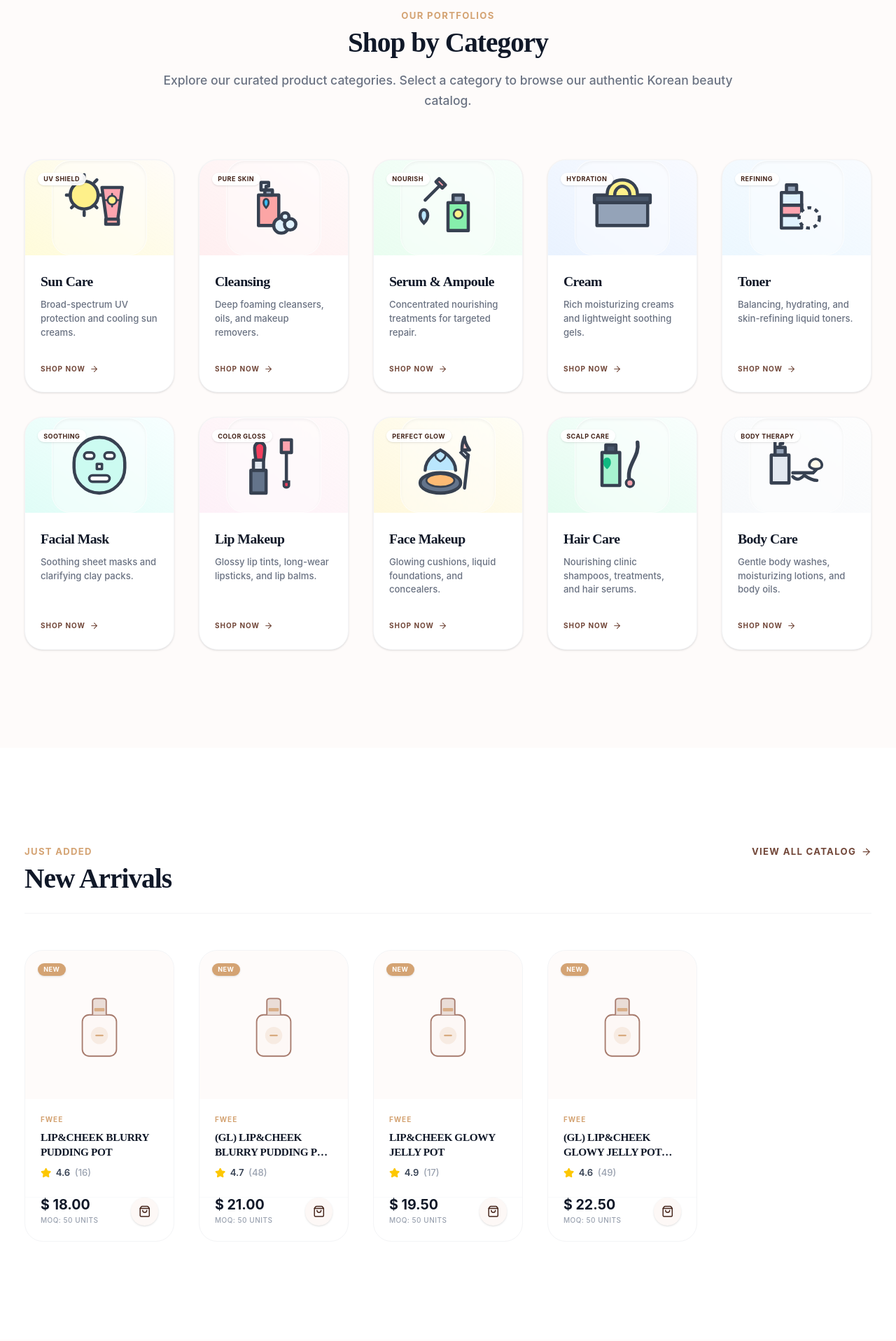
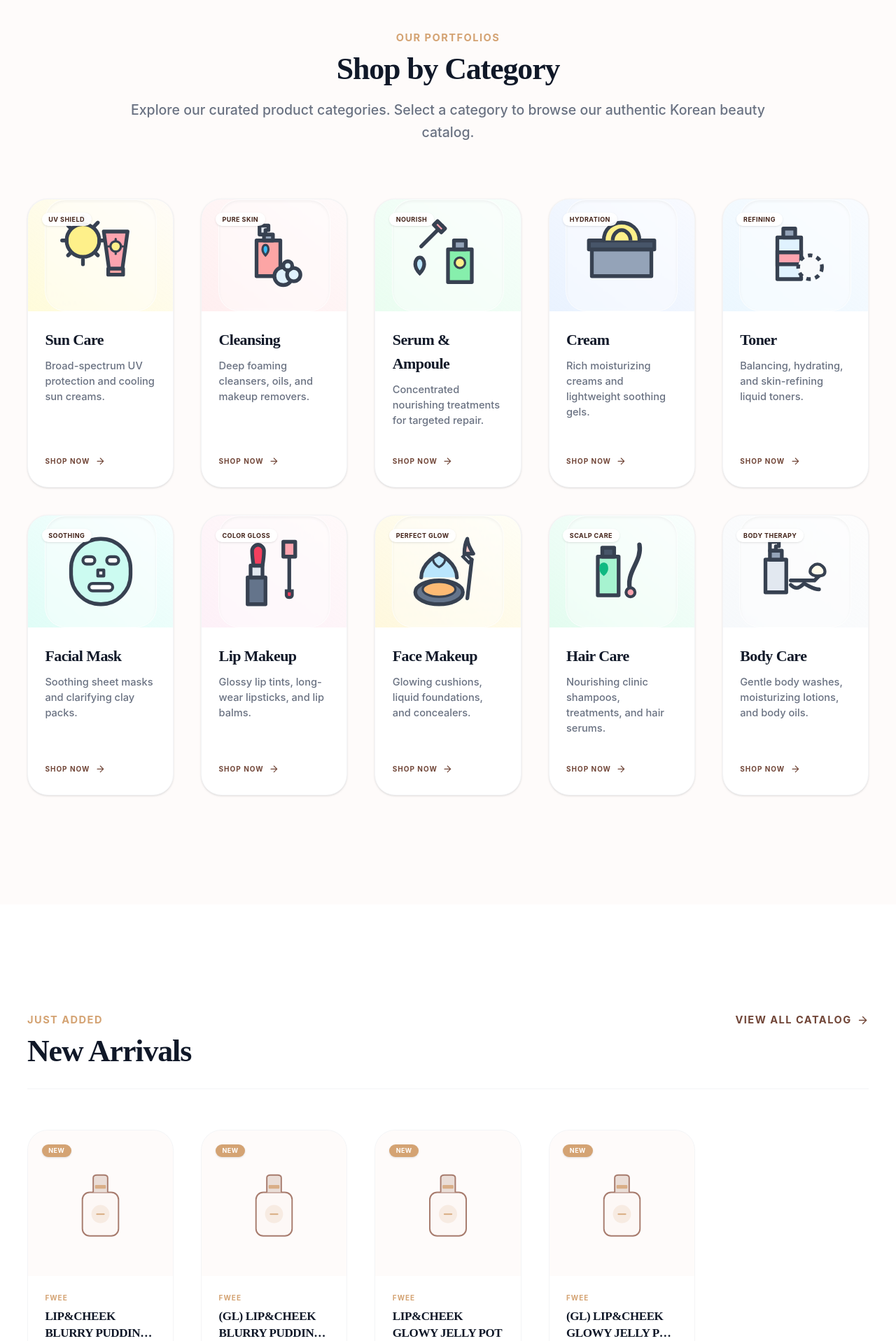
Before and after one commit to bangjune54-design/clicos-ecommerce, a React (Vite) app: page / in a window 1280 px wide. Shown: the part 880-2797 px from the top of the page at 70% size. Built offline with nearby package versions, Linux system fonts and the light colour scheme.

Commit message:
style: increase global root font-size for superb legibility and scale up all homepage icons

```diff
--- a/src/components/clicos/BestSellers.tsx
+++ b/src/components/clicos/BestSellers.tsx
@@ -72,7 +72,7 @@ export function BestSellers() {
 
                     {/* Rating indicator */}
                     <div className="flex items-center gap-1.5 mt-2.5 mb-1 text-xs text-gray-500 font-medium">
-                      <Star className="w-3.5 h-3.5 fill-yellow-400 text-yellow-400" />
+                      <Star className="w-4.5 h-4.5 fill-yellow-400 text-yellow-400" />
                       <span className="font-semibold text-gray-700">{(product.rating || 4.9).toFixed(1)}</span>
                       <span className="text-gray-400">({Math.floor((product.name.length * 19) % 100) + 40})</span>
                     </div>
@@ -92,10 +92,10 @@ export function BestSellers() {
 
                   <Link
                     to={`/product/${product.id}`}
-                    className="w-9 h-9 rounded-full bg-primary-50 text-primary-900 flex items-center justify-center hover:bg-primary-800 hover:text-white transition-all shadow-sm"
+                    className="w-11 h-11 rounded-full bg-primary-50 text-primary-900 flex items-center justify-center hover:bg-primary-800 hover:text-white transition-all shadow-sm"
                     title="View details"
                   >
-                    <ShoppingBag className="w-4 h-4" />
+                    <ShoppingBag className="w-5.5 h-5.5" />
                   </Link>
                 </div>
               </div>
--- a/src/components/clicos/NewArrivals.tsx
+++ b/src/components/clicos/NewArrivals.tsx
@@ -72,7 +72,7 @@ export function NewArrivals() {
 
                     {/* Rating indicator */}
                     <div className="flex items-center gap-1.5 mt-2.5 mb-1 text-xs text-gray-500 font-medium">
-                      <Star className="w-3.5 h-3.5 fill-yellow-400 text-yellow-400" />
+                      <Star className="w-4.5 h-4.5 fill-yellow-400 text-yellow-400" />
                       <span className="font-semibold text-gray-700">{(product.rating || 4.8).toFixed(1)}</span>
                       <span className="text-gray-400">({Math.floor((product.name.length * 13) % 40) + 12})</span>
                     </div>
@@ -92,10 +92,10 @@ export function NewArrivals() {
 
                   <Link
                     to={`/product/${product.id}`}
-                    className="w-9 h-9 rounded-full bg-primary-50 text-primary-900 flex items-center justify-center hover:bg-primary-800 hover:text-white transition-all shadow-sm"
+                    className="w-11 h-11 rounded-full bg-primary-50 text-primary-900 flex items-center justify-center hover:bg-primary-800 hover:text-white transition-all shadow-sm"
                     title="View details"
                   >
-                    <ShoppingBag className="w-4 h-4" />
+                    <ShoppingBag className="w-5.5 h-5.5" />
                   </Link>
                 </div>
               </div>
--- a/src/components/clicos/ProductCategories.tsx
+++ b/src/components/clicos/ProductCategories.tsx
@@ -9,7 +9,7 @@ import { useLanguage } from "../../contexts/LanguageContext";
 
 function SunCareIcon() {
   return (
-    <svg viewBox="0 0 64 64" className="w-[116px] h-[116px]" fill="none" xmlns="http://www.w3.org/2000/svg">
+    <svg viewBox="0 0 64 64" className="w-[136px] h-[136px]" fill="none" xmlns="http://www.w3.org/2000/svg">
       <circle cx="20" cy="22" r="11" fill="#FEF08A" stroke="#374151" strokeWidth="2.5" />
       <path d="M20 6v3 M20 35v3 M6 22h3 M31 22h3 M10 12l2 2 M28 30l2 2 M10 32l2-2 M28 12l2-2" stroke="#374151" strokeWidth="2.5" strokeLinecap="round" />
       <path d="M34 16h16l-3.5 25h-9z" fill="#FDA4AF" stroke="#374151" strokeWidth="2.5" strokeLinejoin="round" />
@@ -22,7 +22,7 @@ function SunCareIcon() {
 
 function CleansingIcon() {
   return (
-    <svg viewBox="0 0 64 64" className="w-[116px] h-[116px]" fill="none" xmlns="http://www.w3.org/2000/svg">
+    <svg viewBox="0 0 64 64" className="w-[136px] h-[136px]" fill="none" xmlns="http://www.w3.org/2000/svg">
       <path d="M20 22h16v24H20z" fill="#FCA5A5" stroke="#374151" strokeWidth="2.5" strokeLinejoin="round" />
       <path d="M25 18h6v4h-6z" fill="#94A3B8" stroke="#374151" strokeWidth="2.5" strokeLinejoin="round" />
       <path d="M28 12h-6v6h4v-3h2v-3" stroke="#374151" strokeWidth="2.5" strokeLinecap="round" strokeLinejoin="round" fill="#E2E8F0" />
@@ -36,7 +36,7 @@ function CleansingIcon() {
 
 function SerumAmpouleIcon() {
   return (
-    <svg viewBox="0 0 64 64" className="w-[116px] h-[116px]" fill="none" xmlns="http://www.w3.org/2000/svg">
+    <svg viewBox="0 0 64 64" className="w-[136px] h-[136px]" fill="none" xmlns="http://www.w3.org/2000/svg">
       <path d="M32 28h16v22H32z" fill="#86EFAC" stroke="#374151" strokeWidth="2.5" strokeLinejoin="round" />
       <path d="M36 22h8v6h-8z" fill="#94A3B8" stroke="#374151" strokeWidth="2.5" strokeLinejoin="round" />
       <circle cx="40" cy="37" r="3.5" fill="#FEF08A" stroke="#374151" strokeWidth="1.5" />
@@ -49,7 +49,7 @@ function SerumAmpouleIcon() {
 
 function CreamIcon() {
   return (
-    <svg viewBox="0 0 64 64" className="w-[116px] h-[116px]" fill="none" xmlns="http://www.w3.org/2000/svg">
+    <svg viewBox="0 0 64 64" className="w-[136px] h-[136px]" fill="none" xmlns="http://www.w3.org/2000/svg">
       <path d="M12 28h40v18H12z" fill="#94A3B8" stroke="#374151" strokeWidth="2.5" strokeLinejoin="round" />
       <path d="M10 22h44v6H10z" fill="#475569" stroke="#374151" strokeWidth="2.5" strokeLinejoin="round" />
       <path d="M20 22c0-8 6-12 12-12s12 4 12 12" fill="#FEF08A" stroke="#374151" strokeWidth="2.5" strokeLinecap="round" strokeLinejoin="round" />
@@ -60,7 +60,7 @@ function CreamIcon() {
 
 function TonerIcon() {
   return (
-    <svg viewBox="0 0 64 64" className="w-[116px] h-[116px]" fill="none" xmlns="http://www.w3.org/2000/svg">
+    <svg viewBox="0 0 64 64" className="w-[136px] h-[136px]" fill="none" xmlns="http://www.w3.org/2000/svg">
       <path d="M20 20h16v28H20z" fill="#E0F2FE" stroke="#374151" strokeWidth="2.5" strokeLinejoin="round" />
       <path d="M20 30h16v8H20z" fill="#FDA4AF" stroke="#374151" strokeWidth="2.5" />
       <path d="M24 14h8v6h-8z" fill="#94A3B8" stroke="#374151" strokeWidth="2.5" strokeLinejoin="round" />
@@ -71,7 +71,7 @@ function TonerIcon() {
 
 function MaskIcon() {
   return (
-    <svg viewBox="0 0 64 64" className="w-[116px] h-[116px]" fill="none" xmlns="http://www.w3.org/2000/svg">
+    <svg viewBox="0 0 64 64" className="w-[136px] h-[136px]" fill="none" xmlns="http://www.w3.org/2000/svg">
       <rect x="12" y="10" width="40" height="44" rx="20" fill="#CCFBF1" stroke="#374151" strokeWidth="2.5" strokeLinejoin="round" />
       <rect x="20" y="22" width="8" height="5" rx="2.5" fill="#FFFFFF" stroke="#374151" strokeWidth="2" />
       <rect x="36" y="22" width="8" height="5" rx="2.5" fill="#FFFFFF" stroke="#374151" strokeWidth="2" />
@@ -83,7 +83,7 @@ function MaskIcon() {
 
 function LipMakeupIcon() {
   return (
-    <svg viewBox="0 0 64 64" className="w-[116px] h-[116px]" fill="none" xmlns="http://www.w3.org/2000/svg">
+    <svg viewBox="0 0 64 64" className="w-[136px] h-[136px]" fill="none" xmlns="http://www.w3.org/2000/svg">
       <path d="M14 36h12v18H14z" fill="#64748B" stroke="#374151" strokeWidth="2.5" strokeLinejoin="round" />
       <path d="M16 28h8v8h-8z" fill="#E2E8F0" stroke="#374151" strokeWidth="2.5" strokeLinejoin="round" />
       <path d="M17 18c0 4 1 10 1 10h6s1-6 1-10c0-2-2-4-4-4s-4 2-4 4z" fill="#F43F5E" stroke="#374151" strokeWidth="2.5" strokeLinejoin="round" />
@@ -96,7 +96,7 @@ function LipMakeupIcon() {
 
 function FaceMakeupIcon() {
   return (
-    <svg viewBox="0 0 64 64" className="w-[116px] h-[116px]" fill="none" xmlns="http://www.w3.org/2000/svg">
+    <svg viewBox="0 0 64 64" className="w-[136px] h-[136px]" fill="none" xmlns="http://www.w3.org/2000/svg">
       <ellipse cx="26" cy="46" rx="16" ry="8" fill="#64748B" stroke="#374151" strokeWidth="2.5" />
       <ellipse cx="26" cy="44" rx="11" ry="5" fill="#FDBA74" stroke="#374151" strokeWidth="1.5" />
       <path d="M14 36c0-10 12-16 12-16s12 6 12 16" stroke="#374151" strokeWidth="2.5" fill="#BAE6FD" strokeLinecap="round" strokeLinejoin="round" />
@@ -110,7 +110,7 @@ function FaceMakeupIcon() {
 
 function HairCareIcon() {
   return (
-    <svg viewBox="0 0 64 64" className="w-[116px] h-[116px]" fill="none" xmlns="http://www.w3.org/2000/svg">
+    <svg viewBox="0 0 64 64" className="w-[136px] h-[136px]" fill="none" xmlns="http://www.w3.org/2000/svg">
       <path d="M16 22h14v26H16z" fill="#A7F3D0" stroke="#374151" strokeWidth="2.5" strokeLinejoin="round" />
       <path d="M19 16h8v6h-8z" fill="#475569" stroke="#374151" strokeWidth="2.5" strokeLinejoin="round" />
       <path d="M23 30c0 3-3 5-3 5s-3-2-3-5 1.5-4 3-4 3 1 3 4z" fill="#10B981" />
@@ -122,7 +122,7 @@ function HairCareIcon() {
 
 function BodyCareIcon() {
   return (
-    <svg viewBox="0 0 64 64" className="w-[116px] h-[116px]" fill="none" xmlns="http://www.w3.org/2000/svg">
+    <svg viewBox="0 0 64 64" className="w-[136px] h-[136px]" fill="none" xmlns="http://www.w3.org/2000/svg">
       <path d="M12 24h14v22H12z" fill="#E2E8F0" stroke="#374151" strokeWidth="2.5" strokeLinejoin="round" />
       <path d="M15 18h8v6h-8z" fill="#94A3B8" stroke="#374151" strokeWidth="2.5" strokeLinejoin="round" />
       <path d="M19 12h-4v6h4v-3h2v-3" stroke="#374151" strokeWidth="2.5" fill="none" strokeLinecap="round" strokeLinejoin="round" />
@@ -176,7 +176,7 @@ export function ProductCategories() {
               >
                 <div>
                   <div className={`aspect-[16/10] w-full flex items-center justify-center relative bg-gradient-to-tr ${cat.gradient}`}>
-                    <div className="flex items-center justify-center w-[136px] h-[136px] rounded-3xl shadow-inner border border-white/50 group-hover:scale-110 transition-transform duration-500 bg-white/40 backdrop-blur-[2px]">
+                    <div className="flex items-center justify-center w-[160px] h-[160px] rounded-3xl shadow-inner border border-white/50 group-hover:scale-110 transition-transform duration-500 bg-white/40 backdrop-blur-[2px]">
                       <IconComponent />
                     </div>
                     <span className="absolute top-4 left-4 bg-white/90 backdrop-blur-sm text-[9px] font-bold text-primary-900 px-2 py-0.5 rounded-full uppercase tracking-wider shadow-sm">
--- a/src/components/clicos/WhyChooseUs.tsx
+++ b/src/components/clicos/WhyChooseUs.tsx
@@ -54,8 +54,8 @@ export function WhyChooseUs() {
               className="group flex flex-col p-8 rounded-3xl bg-white border border-gray-100/80 hover:border-primary-100 shadow-sm hover:shadow-xl transition-all duration-300 hover:-translate-y-1"
             >
               {/* Feature Icon */}
-              <div className={`flex items-center justify-center w-12 h-12 rounded-2xl border mb-6 transition-transform group-hover:scale-105 duration-300 ${card.color}`}>
-                <card.icon className="w-5 h-5" />
+              <div className={`flex items-center justify-center w-16 h-16 rounded-[24px] border mb-6 transition-transform group-hover:scale-105 duration-300 ${card.color}`}>
+                <card.icon className="w-7 h-7" />
               </div>
 
               {/* Feature Title */}
--- a/src/index.css
+++ b/src/index.css
@@ -50,7 +50,7 @@
 @layer base {
   html {
     scroll-behavior: smooth;
-    font-size: 109.375%; /* Scales root font size to ~17.5px globally for high visibility and readability */
+    font-size: 121.875%; /* Scales root font size to ~19.5px globally for superb readability and high visibility */
   }
   body {
     @apply font-sans antialiased text-gray-900 bg-white;
```
